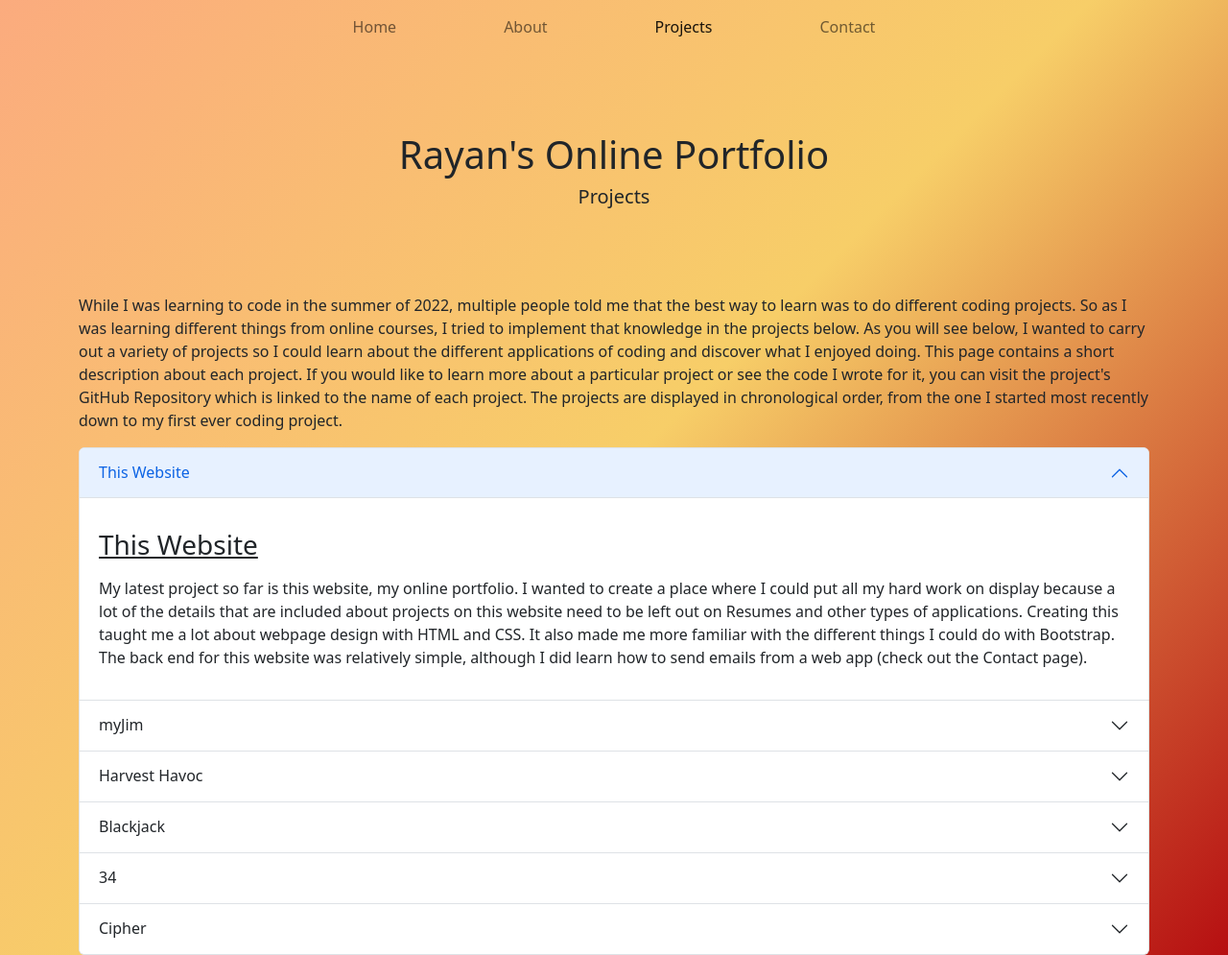
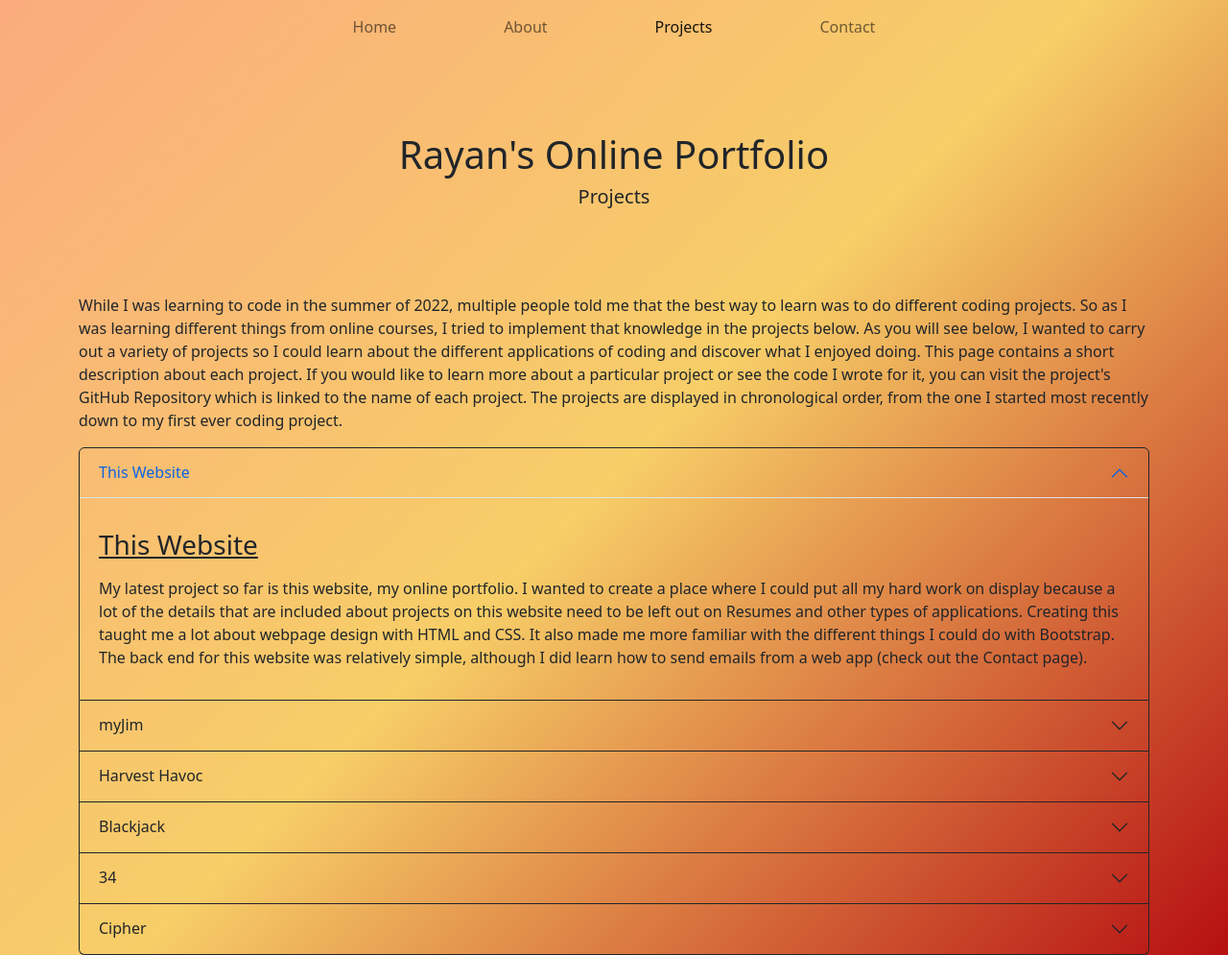
Before and after one commit to rkhan71/portfolio, a Flask app: page /projects in a window 1280 px wide. Shown: the whole page at 96% size. Run offline with Flask 2, Linux system fonts and the light colour scheme.

Commit message:
makes accordion transparent

```diff
--- a/templates/projects.html
+++ b/templates/projects.html
@@ -6,9 +6,9 @@
 <div class="container">
     <p>While I was learning to code in the summer of 2022, multiple people told me that the best way to learn was to do different coding projects. So as I was learning different things from online courses, I tried to implement that knowledge in the projects below. As you will see below, I wanted to carry out a variety of projects so I could learn about the different applications of coding and discover what I enjoyed doing. This page contains a short description about each project. If you would like to learn more about a particular project or see the code I wrote for it, you can visit the project's GitHub Repository which is linked to the name of each project. The projects are displayed in chronological order, from the one I started most recently down to my first ever coding project.</p>
     <div class="accordion" id="accordionExample">
-        <div class="accordion-item">
-            <h2 class="accordion-header" id="headingOne">
-                <button class="accordion-button" type="button" data-bs-toggle="collapse" data-bs-target="#collapseOne" aria-expanded="true" aria-controls="collapseOne">
+        <div class="accordion-item bg-transparent border-dark">
+            <h2 class="accordion-header border-dark" id="headingOne">
+                <button id="b1" class="accordion-button bg-transparent" type="button" data-bs-toggle="collapse" data-bs-target="#collapseOne" aria-expanded="true" aria-controls="collapseOne">
                     This Website
                 </button>
             </h2>
@@ -19,9 +19,9 @@
                 </div>
             </div>
         </div>
-        <div class="accordion-item">
+        <div class="accordion-item bg-transparent border-dark">
             <h2 class="accordion-header" id="headingTwo">
-                <button class="accordion-button collapsed" type="button" data-bs-toggle="collapse" data-bs-target="#collapseTwo" aria-expanded="false" aria-controls="collapseTwo">
+                <button class="accordion-button collapsed bg-transparent" type="button" data-bs-toggle="collapse" data-bs-target="#collapseTwo" aria-expanded="false" aria-controls="collapseTwo">
                     myJim
                 </button>
             </h2>
@@ -29,16 +29,16 @@
                 <div class="accordion-body">
                     <p><h3><a class="link-dark" href="#">myJim</a></h3></p>
                     <p>myJim is a web app I am working on which allows people to create accounts, track their progress in the gym, and see the progress visually in the form of graphs that are generated by the data they input. I am using Python, Flask, and SQL along with HTML, CSS, and Javascript to implement this idea. So far, my main focus has been on getting the back end of the web app working which I have essentially finished. At this point users can register, login, and logout. They can also add data about the different exercises, weight, and reps they did on different days to an SQL database where the data for the web app is stored.</p>
-                    <p><img src="../static/myJim.png" height="560" width="760"></p>
+                    <div class="container py-3 d-flex justify-content-center"><p><img src="../static/myJim.png" height="560" width="760"></p></div>
                     <p>Furthermore, they can see their progress over time visually with graphs generated by the matplotlib module for Python from the data in the SQL database.</p>
-                    <p><img src="../static/myJim3.png" height="420" width="760"></p>
+                    <div class="container py-3 d-flex justify-content-center"><p><img src="../static/myJim3.png" height="420" width="760"></p></div>
                     <p>I still need to make sure that users cannot mess up the web app with bad inputs into forms. However before I do that, I want to shift my focus onto the front end of the web app and make it look better.</p>
                 </div>
             </div>
         </div>
-        <div class="accordion-item">
+        <div class="accordion-item bg-transparent border-dark">
             <h2 class="accordion-header" id="headingThree">
-                <button class="accordion-button collapsed" type="button" data-bs-toggle="collapse" data-bs-target="#collapseThree" aria-expanded="false" aria-controls="collapseThree">
+                <button class="accordion-button collapsed bg-transparent" type="button" data-bs-toggle="collapse" data-bs-target="#collapseThree" aria-expanded="false" aria-controls="collapseThree">
                     Harvest Havoc
                 </button>
             </h2>
@@ -48,9 +48,9 @@
                 </div>
             </div>
         </div>
-        <div class="accordion-item">
+        <div class="accordion-item bg-transparent border-dark">
             <h2 class="accordion-header" id="headingFour">
-                <button class="accordion-button collapsed" type="button" data-bs-toggle="collapse" data-bs-target="#collapseFour" aria-expanded="false" aria-controls="collapseFour">
+                <button class="accordion-button collapsed bg-transparent" type="button" data-bs-toggle="collapse" data-bs-target="#collapseFour" aria-expanded="false" aria-controls="collapseFour">
                     Blackjack
                 </button>
             </h2>
@@ -60,9 +60,9 @@
                 </div>
             </div>
         </div>
-        <div class="accordion-item">
+        <div class="accordion-item bg-transparent border-dark">
             <h2 class="accordion-header" id="headingFive">
-                <button class="accordion-button collapsed" type="button" data-bs-toggle="collapse" data-bs-target="#collapseFive" aria-expanded="false" aria-controls="collapseFive">
+                <button class="accordion-button collapsed bg-transparent" type="button" data-bs-toggle="collapse" data-bs-target="#collapseFive" aria-expanded="false" aria-controls="collapseFive">
                     34
                 </button>
             </h2>
@@ -72,9 +72,9 @@
                 </div>
             </div>
         </div>
-        <div class="accordion-item">
+        <div class="accordion-item bg-transparent border-dark">
             <h2 class="accordion-header" id="headingSix">
-                <button class="accordion-button collapsed" type="button" data-bs-toggle="collapse" data-bs-target="#collapseSix" aria-expanded="false" aria-controls="collapseSix">
+                <button class="accordion-button collapsed bg-transparent" type="button" data-bs-toggle="collapse" data-bs-target="#collapseSix" aria-expanded="false" aria-controls="collapseSix">
                     Cipher
                 </button>
             </h2>
```
